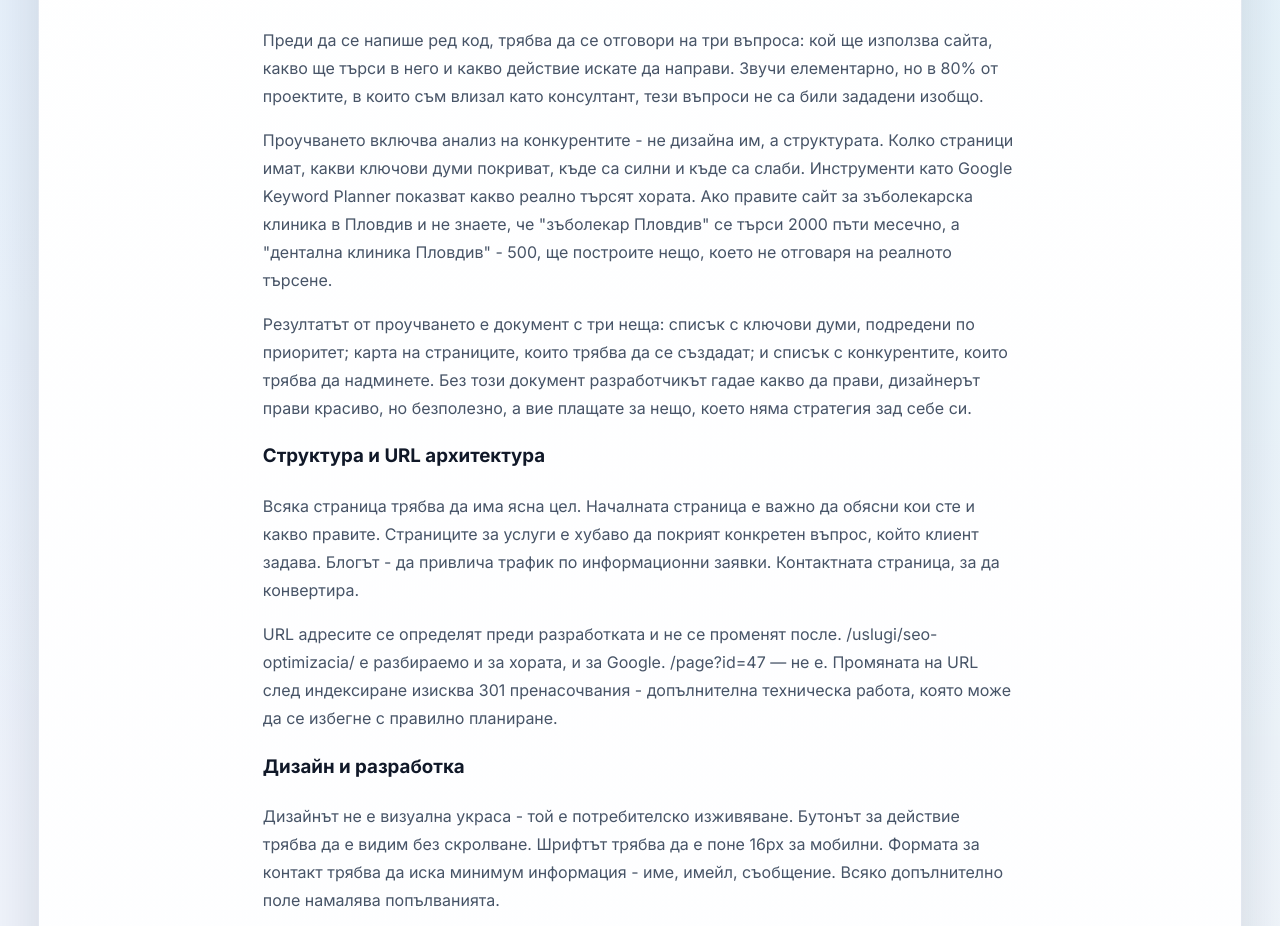
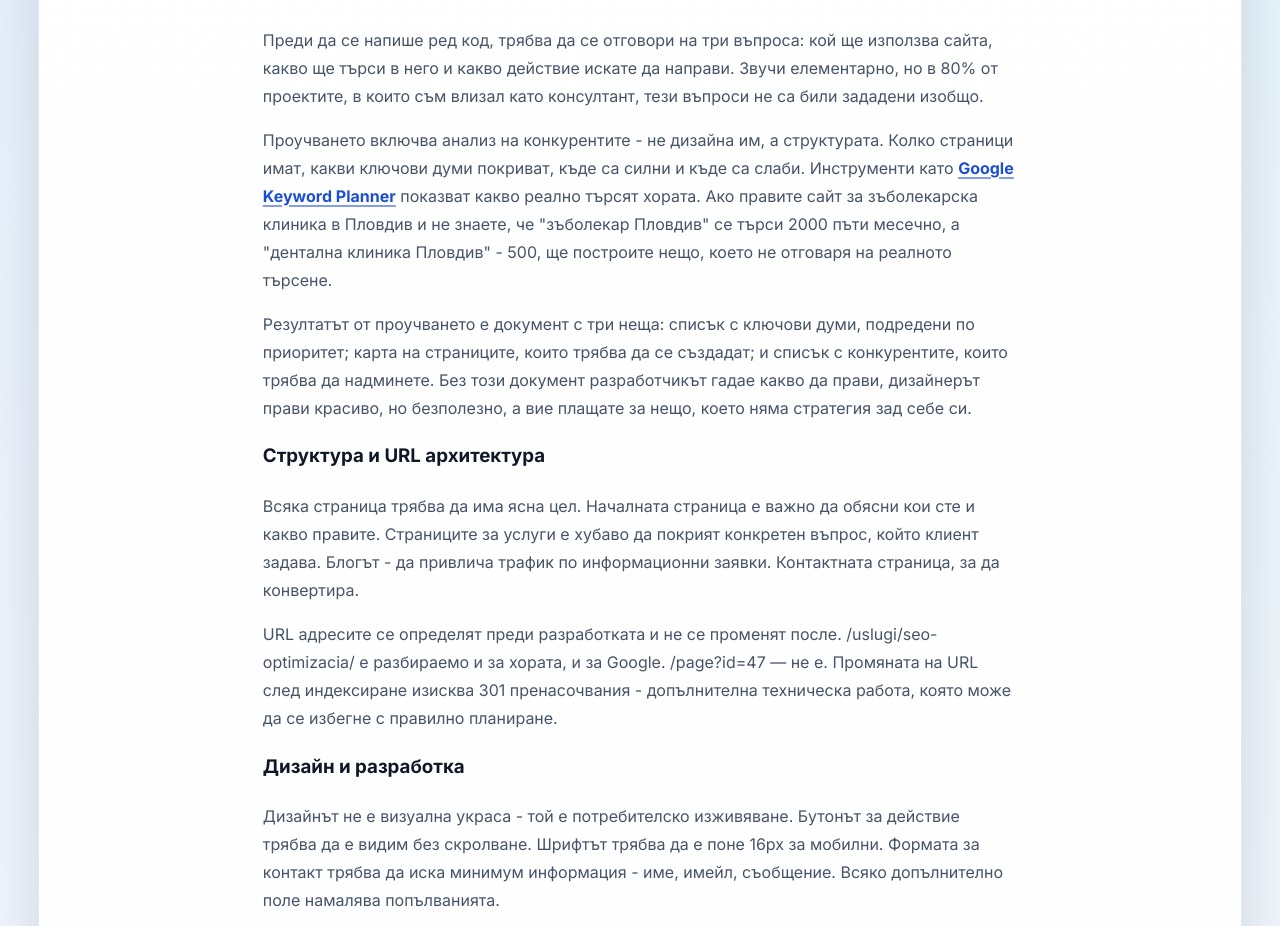
Before and after one commit to inweblife/inweblife, a Next.js app: page /izrabotka-na-sait in a window 1280 px wide. Shown: the part 1460-2386 px from the top of the page. Built offline with nearby package versions, Linux system fonts and the light colour scheme; no server answers.

Commit message:
Update izrabotka-na-sait.js

```diff
--- a/pages/izrabotka-na-sait.js
+++ b/pages/izrabotka-na-sait.js
@@ -144,7 +144,15 @@
             <p>
               Проучването включва анализ на конкурентите - не дизайна им, а структурата. Колко
               страници имат, какви ключови думи покриват, къде са силни и къде са слаби.
-              Инструменти като Google Keyword Planner показват какво реално търсят хората. Ако
+              Инструменти като{" "}
+              <a
+                href="https://ads.google.com/aw/keywordplanner/home"
+                target="_blank"
+                rel="noopener noreferrer"
+              >
+                <strong>Google Keyword Planner</strong>
+              </a>{" "}
+              показват какво реално търсят хората. Ако
               правите сайт за зъболекарска клиника в Пловдив и не знаете, че &quot;зъболекар Пловдив&quot;
               се търси 2000 пъти месечно, а &quot;дентална клиника Пловдив&quot; - 500, ще построите нещо,
               което не отговаря на реалното търсене.
```
